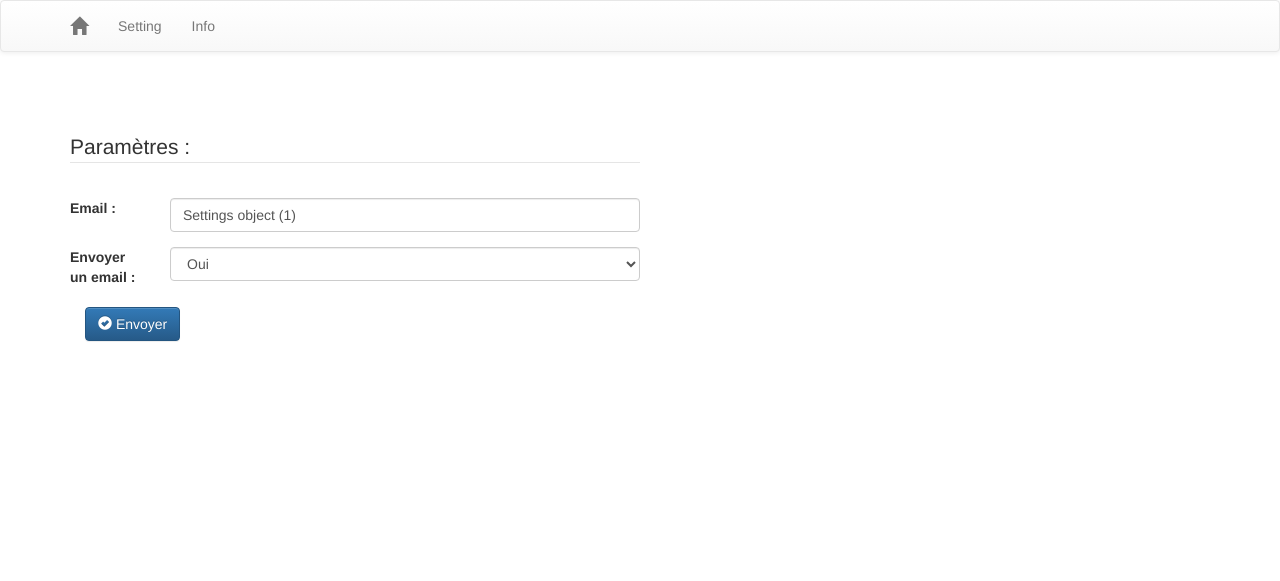
After one commit to mic-rigaud/Heimdall, a Django app: template Main_UI/templates/Main_UI/settings.html in a window 1280 px wide. The commit adds this page. Shown: the top 581 px of the page. Run offline with Django 3.2, Linux system fonts and the light colour scheme; the template is opened without the code that fills it: values that come from a table or form of the project are taken from there, others are empty; tables that the repository leaves empty hold one stand-in row (values such as "Sample post"); some libraries are stand-ins or nearby versions.

Commit message:
Scan a la demande + gestion des lignes en IHM + debut Settings
- Scan a la demande avec un boutton dans home
- Suppression des lignes a la demande
- Page de settings operationnels

```diff
--- a/Blueberry/urls.py
+++ b/Blueberry/urls.py
@@ -21,6 +21,8 @@ from Network_Analyst import views as Network_Analyst
 urlpatterns = [
     url(r'^$', Main_UI.home, name='home'),
     url(r'^settings/$', Main_UI.settings, name='settings'),
-    url(r'^task/$', Network_Analyst.tasks, name='task')
+    url(r'^task/$', Network_Analyst.tasks, name='task'),
+    url(r'^about/$', Main_UI.about, name='about'),
+    url(r'^delete/(?P<ip_d>.+)/(?P<mac_d>.+)$', Main_UI.delete_entry, name='delete')
     # url(r'^network_analyst/', include('Network_Analyst.urls')),
 ]
--- a/Main_UI/models.py
+++ b/Main_UI/models.py
@@ -11,6 +11,6 @@ class NetworkDatabase(models.Model):
     def __unicode__(self):
         return "{0} [{1}] [{2}] [{3}] [{4}]".format( self.ip, self.mac, self.time_last, self.confiance, self.statut)
 
-# class Settings(models.Model):
-#     email = models.CharField(max_length=100)
-#     interval_scan = models.CharField(max_length=100)
+class Settings(models.Model):
+    clef = models.CharField(max_length=100)
+    valeur = models.CharField(max_length=200)
--- /dev/null
+++ b/Main_UI/templates/Main_UI/about.html
@@ -0,0 +1,6 @@
+{% extends "base.html" %}
+{% block content %}
+<div class="container" >
+    Voici l application BLUEBERRY
+</div>
+{% endblock %}
--- /dev/null
+++ b/Main_UI/templates/Main_UI/settings.html
@@ -0,0 +1,28 @@
+{% extends "base.html" %}
+{% block content %}
+<form class="form-horizontal col-lg-6">
+    <div class="form-group">
+        <legend>Paramètres :</legend>
+    </div>
+    <div class="row">
+        <div class="form-group">
+            <label for="email" class="col-lg-2">Email : </label>
+            <div class="col-lg-10">
+                <input type="text" class="form-control" id="email" value="{{ email }}">
+            </div>
+        </div>
+    </div>
+    <div class="row">
+        <div class="form-group">
+            <label for="send_email" class="col-lg-2">Envoyer un email : </label>
+            <div class="col-lg-10">
+                <select id="send_email" class="form-control" >
+                    <option>Oui</option>
+                    <option>Non</option>
+                </select>
+            </div>
+        </div>
+    </div>
+    <button class="btn btn-primary" type="submit"><span class="glyphicon glyphicon-ok-sign"></span> Envoyer</button>
+</form>
+    {% endblock %}
--- a/templates/base.html
+++ b/templates/base.html
@@ -32,7 +32,7 @@
                 <div class="collapse navbar-collapse" id="bs-example-navbar-collapse-1" >
                     {% block nav %}
                     <ul class="nav navbar-nav">
-                        <li><a href="/admin/">Setting</a></li>
+                        <li><a href="/settings/">Setting</a></li>
                         <li><a href="/about/">Info</a></li>
                     </ul>
                     {% endblock %}
```
Also changed, not shown: Main_UI/templates/Main_UI/home.html (+14 -1 lines), Main_UI/views.py (+12 -2 lines), Network_Analyst/task.py (+20 -20 lines), Network_Analyst/views.py (+8 -6 lines), Main_UI/migrations/0002_settings.py (added).
